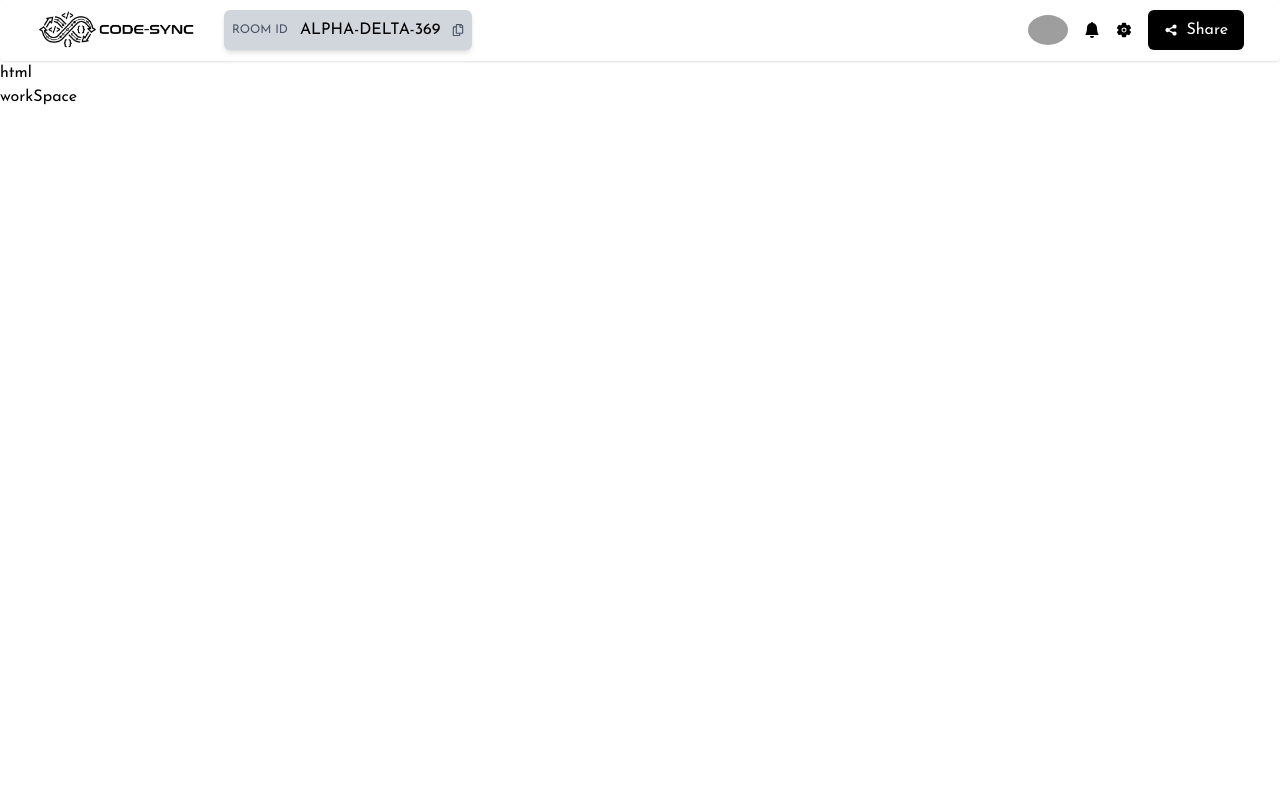
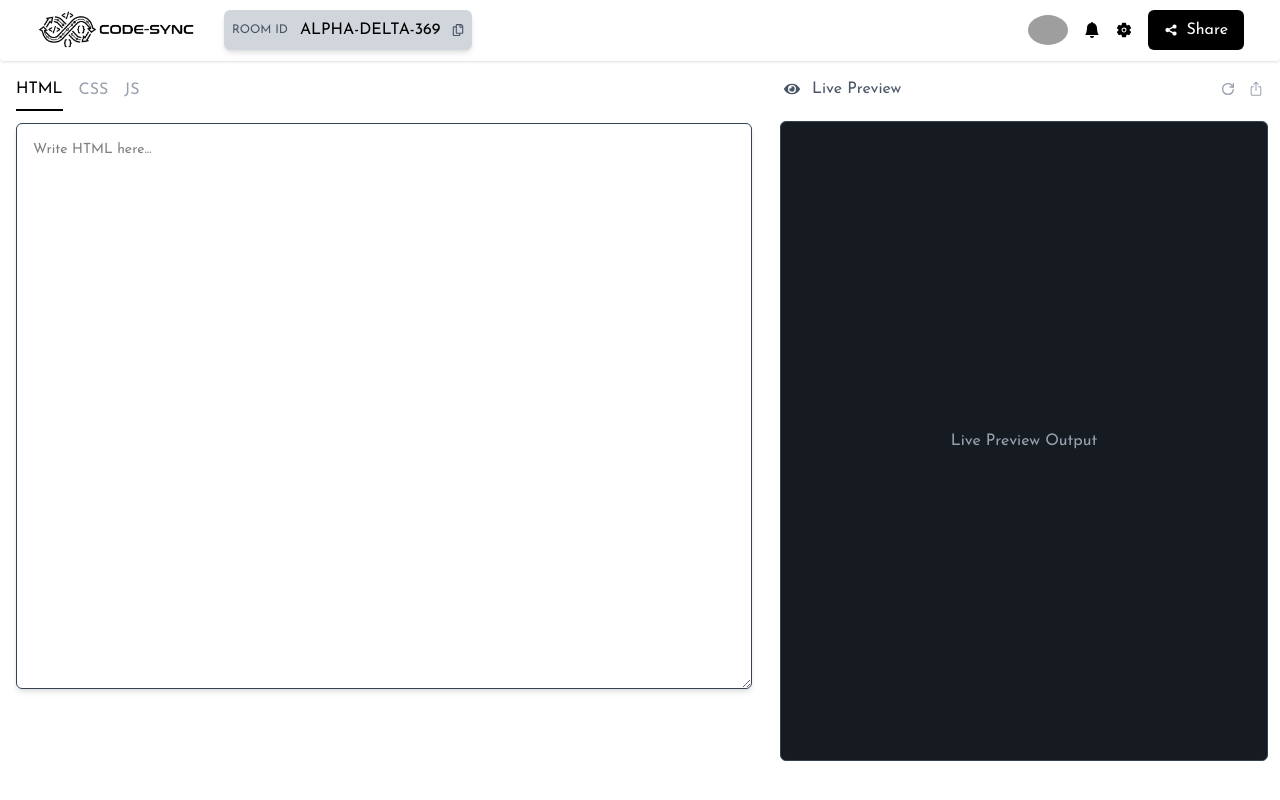
Before and after one commit to sourav-vs/code-sync-frontend, a React (Vite) app: page /WorkSpace in a window 1280 px wide. Built offline with nearby package versions, Linux system fonts and the light colour scheme; grey boxes are pictures that could not be loaded; a web font is replaced by a local one.

Commit message:
workspace design

```diff
--- a/src/App.jsx
+++ b/src/App.jsx
@@ -2,7 +2,7 @@ import { useState } from 'react'
 import './App.css'
 import Home from './pages/Home'
 import { Route, Routes } from 'react-router-dom'
-import WorkSpace from './pages/workSpace'
+import WorkSpace from './pages/WorkSpace'
 
 
 function App() {
@@ -11,7 +11,7 @@ function App() {
     <>
       <Routes>
         <Route path='/' element={<Home />} />
-        <Route path='/workspace' element={<WorkSpace />} />
+        <Route path='/WorkSpace' element={<WorkSpace />} />
       </Routes>
     </>
   )
--- a/src/components/WorkSpaceHeader.jsx
+++ b/src/components/WorkSpaceHeader.jsx
@@ -28,11 +28,6 @@ function WorkSpaceHeader() {
                     </div>
                 </div>
             </div>
-              <div className='grid grid-cols-2'>
-                    <div className=''>
-                        <h1>html</h1>
-                    </div>
-                </div>
         </>
     )
 }
--- a/src/pages/WorkSpace.jsx
+++ b/src/pages/WorkSpace.jsx
@@ -1,14 +1,87 @@
-import React from 'react'
+import React, { useState } from 'react'
 import WorkSpaceHeader from '../components/WorkSpaceHeader'
+import { FaEye } from "react-icons/fa";
+import { TbReload } from "react-icons/tb";
+import { GoShare } from "react-icons/go";
 
+function WorkSpace() {
+  const [activeTab, setActiveTab] = useState("html")
 
-function workSpace() {
   return (
     <>
-    <WorkSpaceHeader/>
-    <div>workSpace</div>
+      <WorkSpaceHeader />
+
+      <div className='grid grid-cols-5'>
+        <div className="col-span-3 min-h-[calc(100vh-60px)] text-black p-4">
+
+          {/* Tabs */}
+          <div className="flex gap-4 border-gray-700 mb-3">
+            <button
+              onClick={() => setActiveTab("html")}
+              className={`pb-2 ${activeTab === "html"
+                  ? "border-b-2 border-black text-black"
+                  : "text-gray-400"
+                }`}
+            >
+              HTML
+            </button>
+
+            <button
+              onClick={() => setActiveTab("css")}
+              className={`pb-2 ${activeTab === "css"
+                  ? "border-b-2 border-black text-black"
+                  : "text-gray-400"
+                }`}
+            >
+              CSS
+            </button>
+
+            <button
+              onClick={() => setActiveTab("js")}
+              className={`pb-2 ${activeTab === "js"
+                  ? "border-b-2 border-black text-black"
+                  : "text-gray-400"
+                }`}
+            >
+              JS
+            </button>
+          </div>
+
+          {/* Editor */}
+          <div className="h-[80%]">
+            <textarea
+              className="w-full h-full border border-gray-700 shadow-md rounded-md p-4 text-sm outline-none focus:ring-2 focus:ring-gray-600"
+              placeholder={
+                activeTab === "html"
+                  ? "Write HTML here..."
+                  : activeTab === "css"
+                    ? "Write CSS here..."
+                    : "Write JavaScript here..."
+              }
+            />
+          </div>
+
+        </div>
+        <div className='col-span-2'>
+  <div className='flex items-center justify-between p-4 border-gray-700'>
+    <div className='flex items-center gap-3 text-gray-600'>
+      <FaEye />
+      <h1>Live Preview</h1>
+    </div>
+
+    <div className='flex items-center gap-3 text-gray-400'>
+      <TbReload className="cursor-pointer hover:text-black" />
+      <GoShare className="cursor-pointer hover:text-black" />
+    </div>
+  </div>
+
+  <div className='h-[80vh] mx-3 mt-1 border border-gray-700 rounded-md flex items-center justify-center bg-[#161b22]'>
+    <p className="text-gray-400">Live Preview Output</p>
+  </div>
+</div>
+      </div>
     </>
   )
 }
 
-export default workSpace
+export default WorkSpace
```
